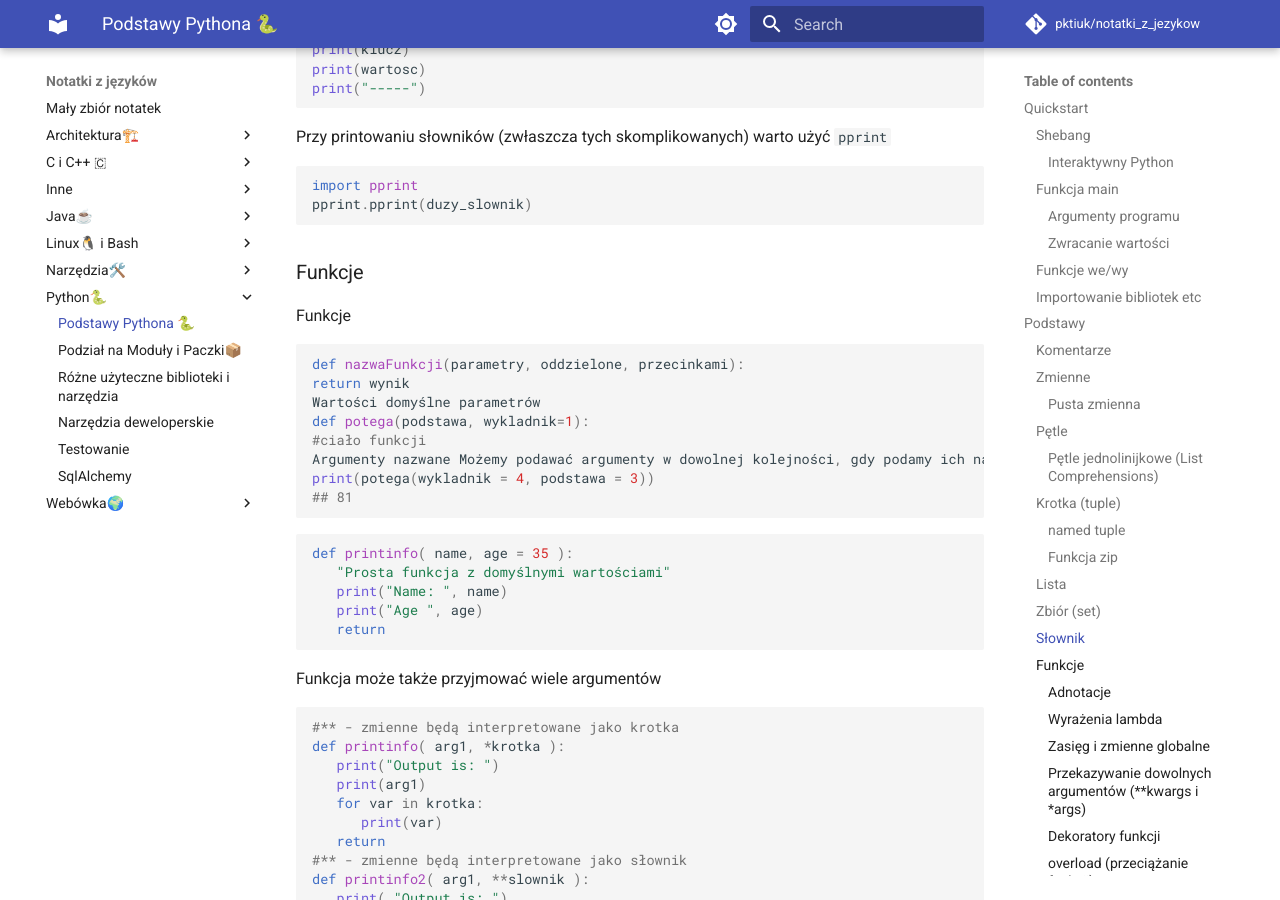
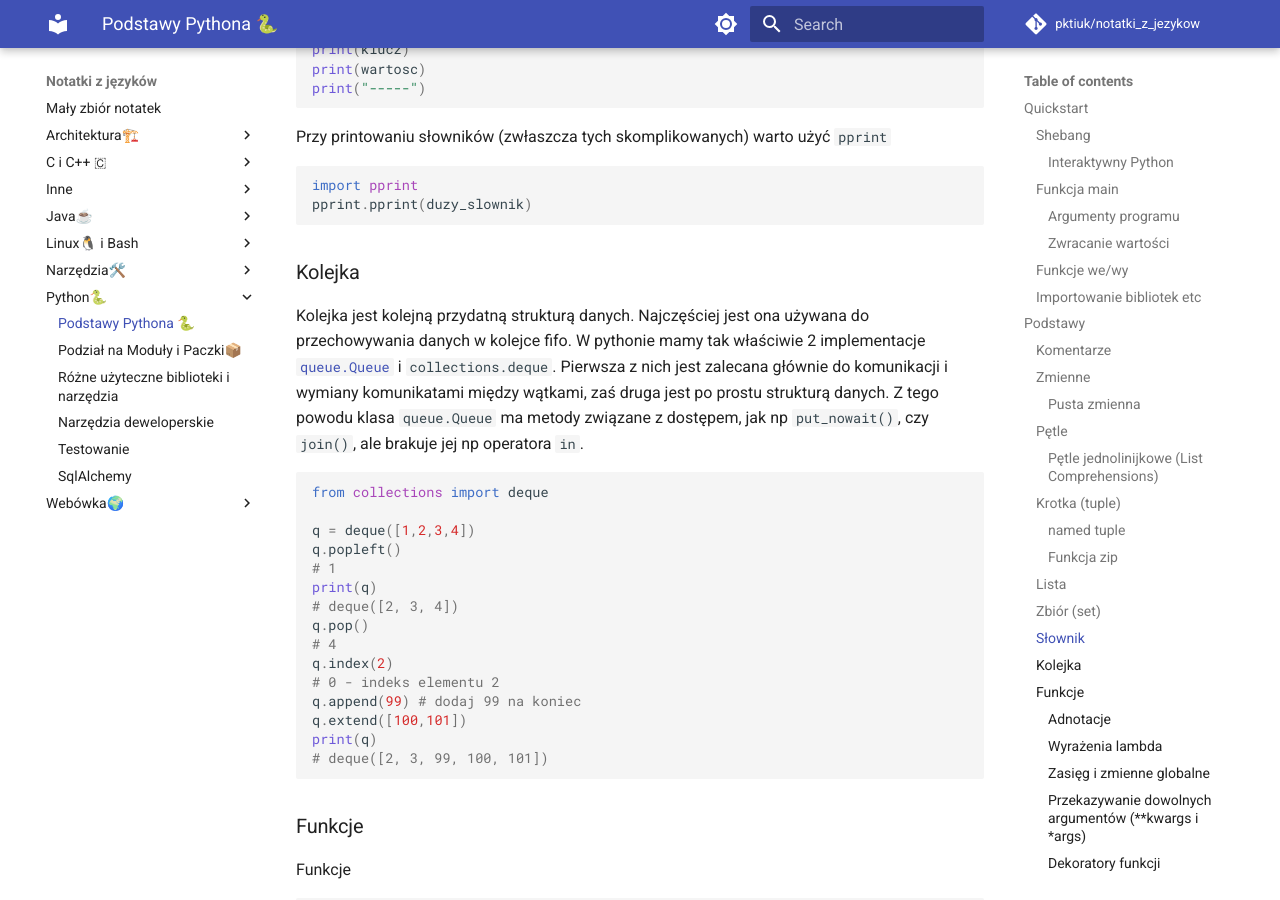
Before and after one commit to pktiuk/notatki_z_jezykow, an MkDocs documentation site: the page built from docs/Python🐍/1_ogolne_notatki.md, in a window 1280 px wide and 900 px high, scrolled down 11536 px. Built offline with MkDocs 1.6.1 and Material for MkDocs 9.7.7, drawn with Linux system fonts in a browser that asks for light colours; comment, search, counter and statistics services are not loaded.

Commit message:
Dodanie kolejek

````diff
--- a/docs/Python🐍/1_ogolne_notatki.md
+++ b/docs/Python🐍/1_ogolne_notatki.md
@@ -563,6 +563,28 @@ import pprint
 pprint.pprint(duzy_slownik)
 ```
 
+### Kolejka
+
+Kolejka jest kolejną przydatną strukturą danych. Najczęściej jest ona używana do przechowywania danych w kolejce fifo. W pythonie mamy tak właściwie 2 implementacje [`queue.Queue`](https://docs.python.org/3/library/queue.html#queue.Queue) i  `collections.deque`. Pierwsza z nich jest zalecana głównie do komunikacji i wymiany komunikatami między wątkami, zaś druga jest po prostu strukturą danych. Z tego powodu klasa `queue.Queue` ma metody związane z dostępem, jak np `put_nowait()`, czy `join()`, ale brakuje jej np operatora `in`.
+
+```py
+from collections import deque
+
+q = deque([1,2,3,4])
+q.popleft()
+# 1
+print(q)
+# deque([2, 3, 4])
+q.pop()
+# 4
+q.index(2)
+# 0 - indeks elementu 2
+q.append(99) # dodaj 99 na koniec
+q.extend([100,101])
+print(q)
+# deque([2, 3, 99, 100, 101])
+```
+
 ### Funkcje
 
 Funkcje
````
